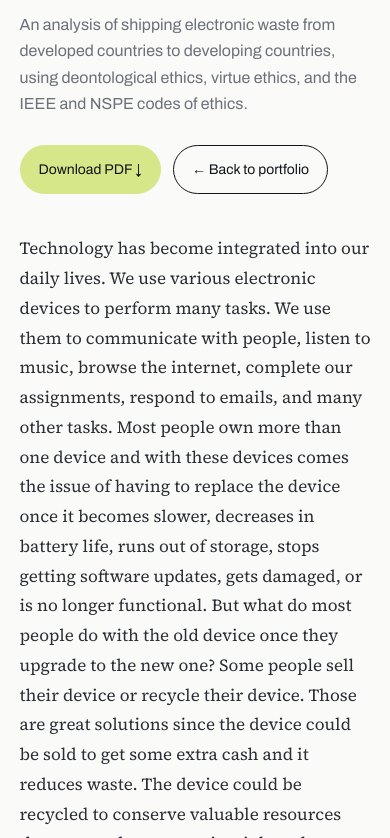
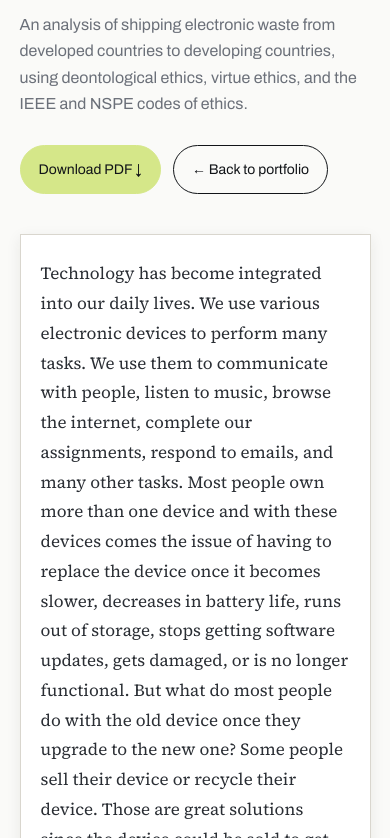
Before and after one commit to bponce-code/CPRE-4940-Senior-Portfolio, a website: page ethics.html in a window 390 px wide. Shown: the part 262-1100 px from the top of the page. Drawn offline with Linux system fonts and the light colour scheme.

Commit message:
Display reflections and ethics in white document pages

```diff
--- a/style.css
+++ b/style.css
@@ -266,3 +266,44 @@ details.more:not([open]) summary .opened{display:none}
   *{transition:none!important}
 }
 @media print{.site-header{display:none}}
+
+
+/* Document pages for reflections and the ethics case study. */
+#gen-ed > .prose,
+#cumulative > .prose,
+#ethics-paper > .prose,
+.paper {
+  box-sizing: border-box;
+  width: 100%;
+  max-width: 820px;
+  background: #fff;
+  color: var(--text);
+  border: 1px solid #d9d6ce;
+  padding: clamp(24px, 4vw, 56px);
+  box-shadow: 0 3px 8px rgba(35, 34, 29, .06), 0 16px 36px rgba(35, 34, 29, .08);
+}
+#gen-ed > .prose,
+#cumulative > .prose,
+#ethics-paper > .prose {
+  justify-self: center;
+}
+@media (max-width: 640px) {
+  #gen-ed > .prose,
+  #cumulative > .prose,
+  #ethics-paper > .prose,
+  .paper {
+    padding: 24px 20px;
+    box-shadow: 0 4px 14px rgba(35, 34, 29, .08);
+  }
+}
+@media print {
+  #gen-ed > .prose,
+  #cumulative > .prose,
+  #ethics-paper > .prose,
+  .paper {
+    border: 0;
+    box-shadow: none;
+    padding: 0;
+  }
+  .prose p { orphans: 3; widows: 3; }
+}
```
